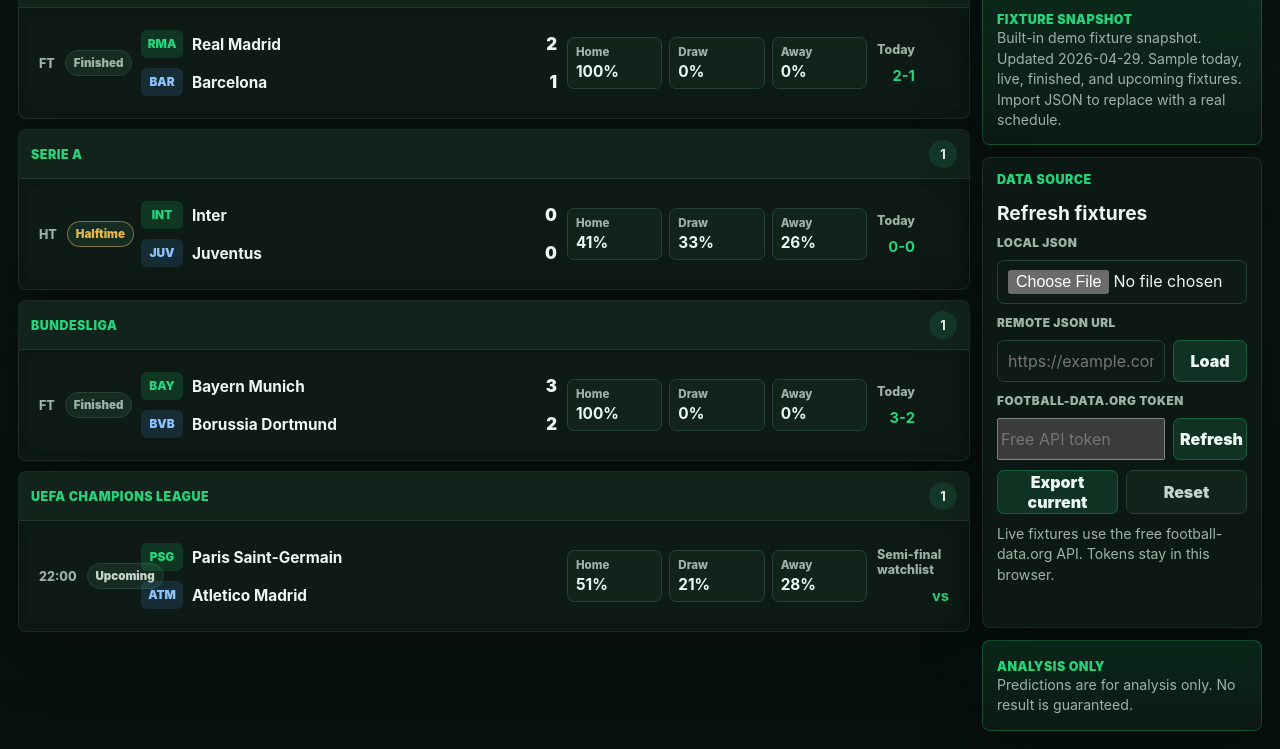
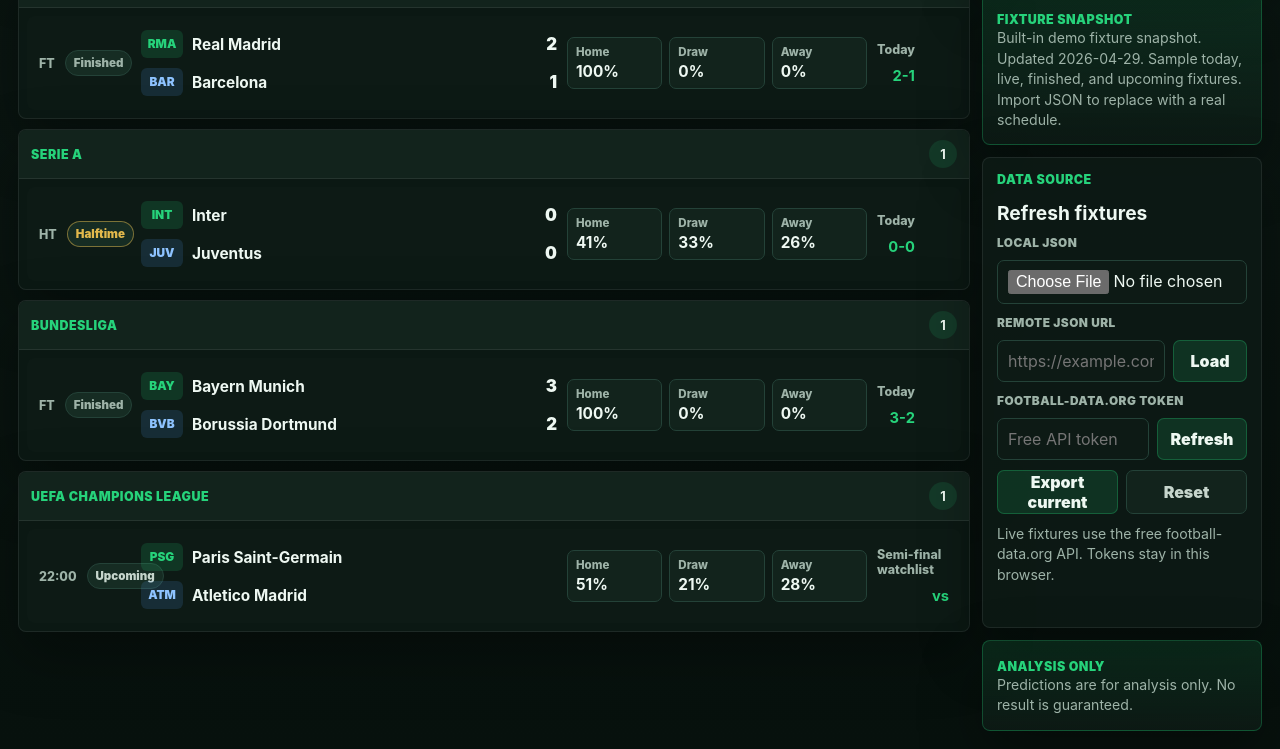
Before and after one commit to kittulsalpha-ctrl/football-edge-lab, a plain HTML site: page index.html in a window 1280 px wide. Shown: the part 541-1290 px from the top of the page. Drawn offline with Linux system fonts and the light colour scheme.

Commit message:
Update styles.css

```diff
--- a/styles.css
+++ b/styles.css
@@ -220,6 +220,7 @@
 input[type="date"],
 input[type="search"],
 input[type="url"],
+input[type="password"],
 input[type="file"] {
   width: 100%;
   min-height: 42px;
@@ -234,6 +235,7 @@
 }
 
 input[type="url"],
+input[type="password"],
 input[type="file"] {
   padding: 9px 10px;
 }
@@ -529,6 +531,10 @@
   display: grid;
   grid-template-columns: minmax(0, 1fr) 74px;
   gap: 8px;
+}
+
+.live-api-row {
+  grid-template-columns: minmax(0, 1fr) 90px;
 }
 
 .source-actions {
```
